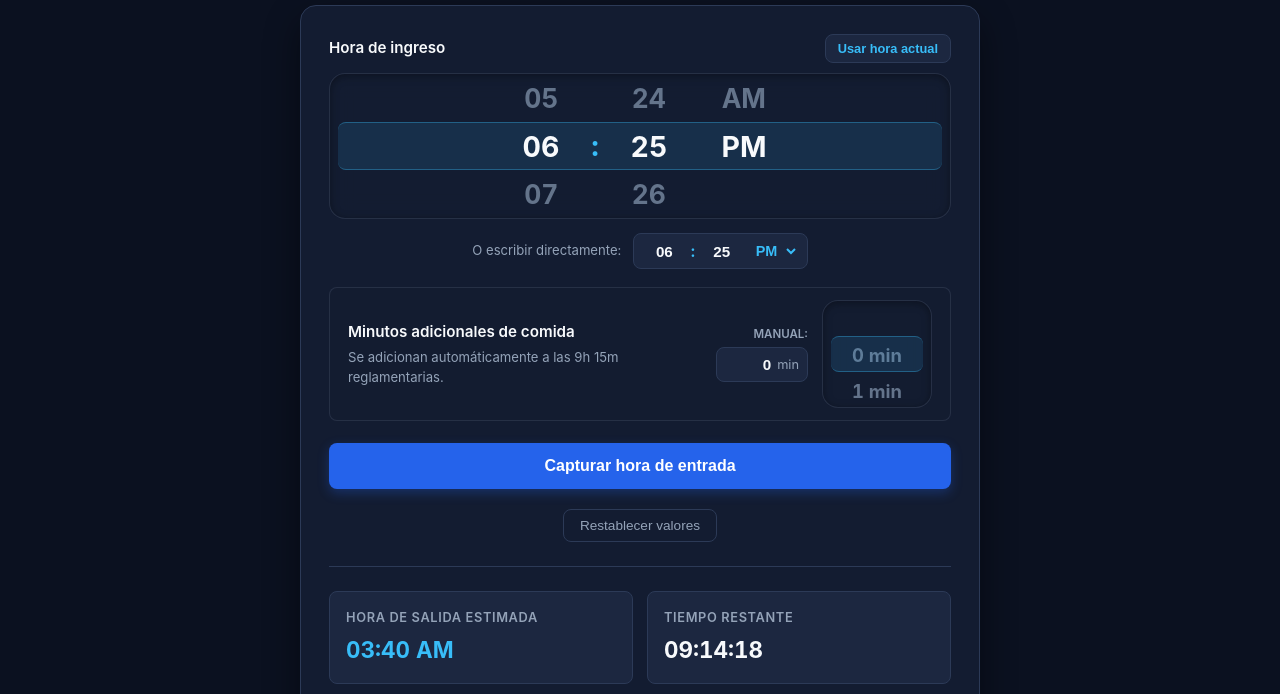
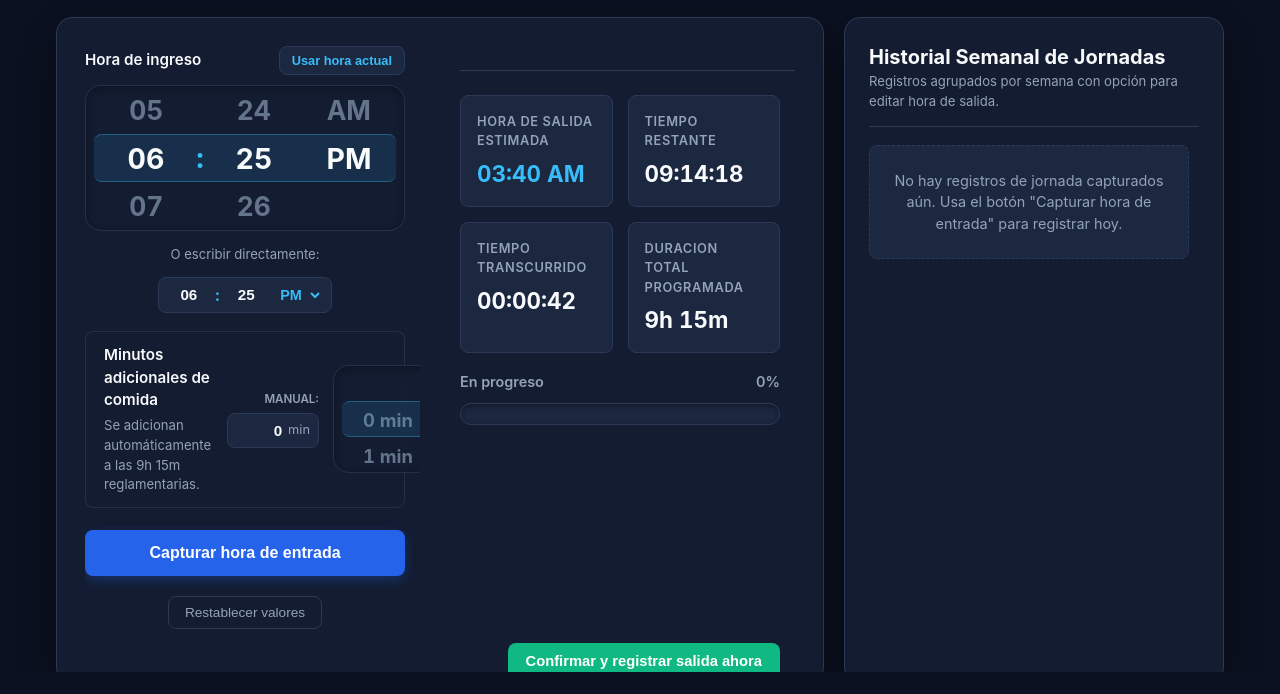
Before and after one commit to carlosmtzn/relojChecador, a plain HTML site: page index.html in a window 1280 px wide. Shown: the part 128-822 px from the top of the page. After the commit the page ends 800 px from the top, so only its background shows below. Drawn offline with Linux system fonts and the light colour scheme.

Commit message:
Sin scroll

```diff
--- a/estilos.css
+++ b/estilos.css
@@ -943,3 +943,87 @@ body {
         flex-direction: column;
     }
 }
+
+@media (min-width: 1024px) {
+
+  body, html {
+    height: 100vh;
+    margin: 0;
+    overflow: hidden;
+  }
+
+  .contenedor-principal {
+    display: grid;
+    grid-template-columns: 1fr 380px;
+    grid-template-rows: auto 1fr;
+    gap: 20px;
+    height: 100vh;
+    padding: 20px 40px;
+    box-sizing: border-box;
+    max-width: 1600px;
+    margin: 0 auto;
+  }
+
+  .encabezado-aplicacion {
+    grid-column: 1 / -1;
+    margin-bottom: 0;
+  }
+
+  main.tarjeta-panel {
+    display: flex;
+    flex-direction: row;
+    gap: 40px;
+    height: 100%;
+    overflow: hidden;
+  }
+
+  /* Ambas columnas internas toman el 50% del espacio disponible */
+  .seccion-configuracion,
+  .seccion-resultados {
+    flex: 1;
+    display: flex;
+    flex-direction: column;
+    height: 100%;
+    overflow-y: auto;
+    padding-right: 15px;
+  }
+
+
+  .cuadricula-metricas {
+    display: grid;
+    grid-template-columns: 1fr 1fr;
+    gap: 15px;
+  }
+
+  /* Empujamos el botón de salida al fondo de la sección de resultados */
+  .fila-accion-salida {
+    margin-top: auto;
+  }
+
+  /* Historial como panel lateral completo */
+  .seccion-historial {
+    height: 100%;
+    display: flex;
+    flex-direction: column;
+    overflow: hidden;
+    margin: 0;
+  }
+
+  #contenedorSemanasHistorial {
+    flex: 1;
+    overflow-y: auto; /* Solo el interior del historial hace scroll */
+    padding-right: 10px;
+  }
+
+  .seccion-configuracion::-webkit-scrollbar,
+  .seccion-resultados::-webkit-scrollbar,
+  #contenedorSemanasHistorial::-webkit-scrollbar {
+    width: 6px;
+  }
+  .seccion-configuracion::-webkit-scrollbar-thumb,
+  .seccion-resultados::-webkit-scrollbar-thumb,
+  #contenedorSemanasHistorial::-webkit-scrollbar-thumb {
+    background-color: rgba(255, 255, 255, 0.2);
+    border-radius: 10px;
+  }
+}
```
